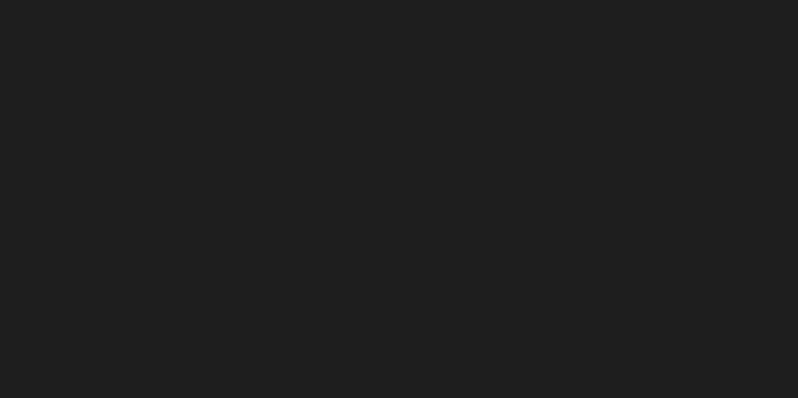
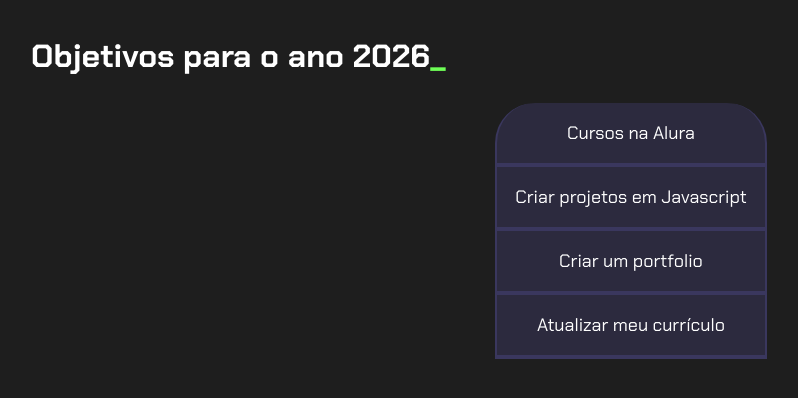
Before and after one commit to vargas157/projeto-vida, a plain HTML site: page index.html in a window 1280 px wide. Shown: the whole page, without its empty margins (9-807 px from the left). Drawn offline with Linux system fonts and the light colour scheme.

Commit message:
Add files via upload

```diff
--- a/index.html
+++ b/index.html
@@ -1,12 +1,23 @@
 <!DOCTYPE html>
 <html lang="pt-br">
+
 <head>
-  <meta charset="UTF-8">
-  <meta name="viewport" content="width=device-width, initial-scale=1.0">
-  <title>Meus objetivos do ano</title>
-  <link rel="stylesheet" href="style.css">
+    <meta charset="UTF-8">
+    <meta name="viewport" content="width=device-width, initial-scale=1.0">
+    <title>Meus objetivos do ano</title>
+    <link rel="stylesheet" href="style.css">
 </head>
+
 <body>
+    <section class="conteudo-principal">
+        <h2 class="titulo-principal">Objetivos para o ano 2026<span>_</span></h2>
+        <div class="botoes">
+            <button class="botao">Cursos na Alura</button>
+            <button class="botao">Criar projetos em Javascript</button>
+            <button class="botao">Criar um portfolio</button>
+            <button class="botao">Atualizar meu currículo</button>
+        </div>
+    </section>
+</body>
 
-</body>
 </html>
--- a/style.css
+++ b/style.css
@@ -37,7 +37,7 @@ body {
 }
 
 .botao {
-    font-family: "Crakra Petch", sans-serif;
+    font-family: "Chakra Petch", sans-serif;
     background-color: var(--botao-inativo);
     color: var(--branco);
     display: flex;
```
Also changed, not shown: 1 other file.
